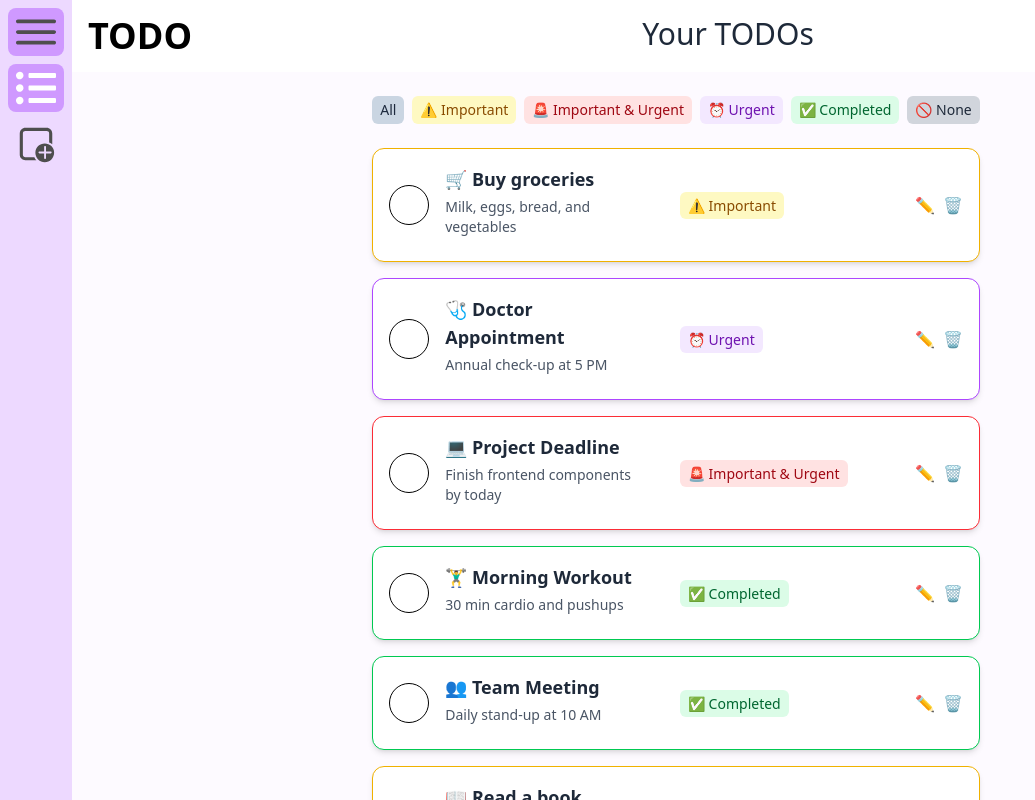
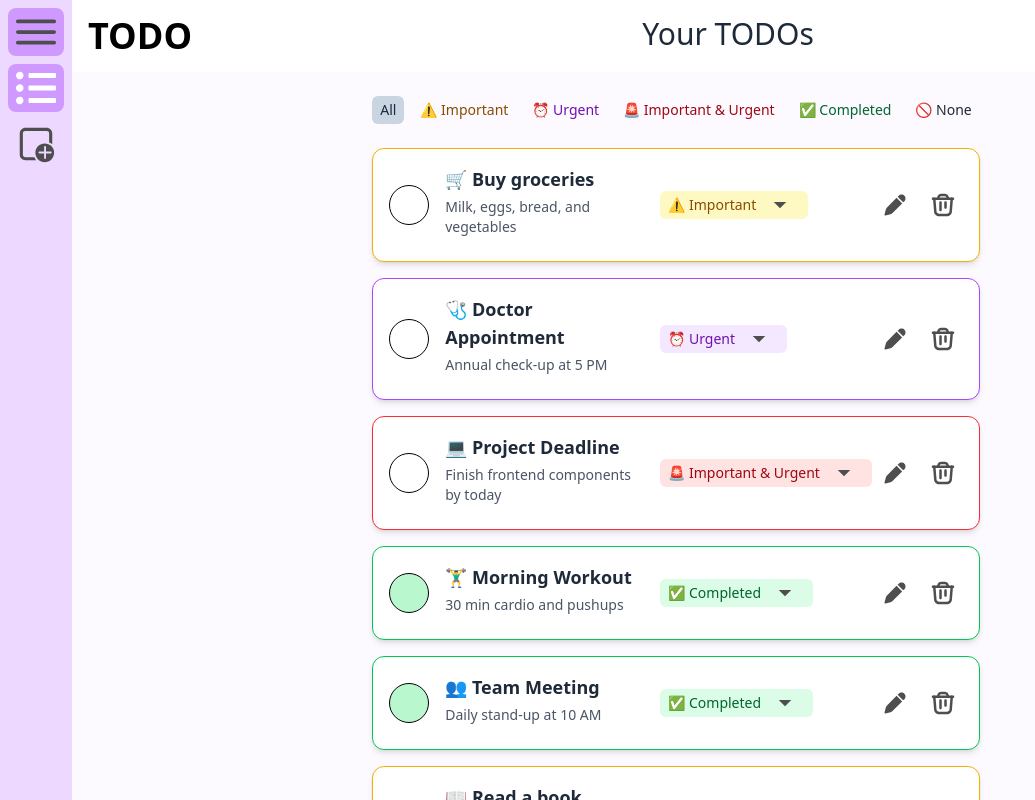
Before and after one commit to sahil-verma-9696/reactjs-todo-list, a React (Vite) app: page / in a window 1280 px wide. Shown: the whole page, without its empty margins (0-1035 px from the left). Built offline with nearby package versions, Linux system fonts and the light colour scheme.

Commit message:
final ui done

```diff
--- /dev/null
+++ b/src/components/icons/DownIcon.jsx
@@ -0,0 +1,11 @@
+import DownSvg from "../../assets/mingcute_down-line.svg?react";
+
+const DownIcon = () => {
+  return (
+    <span>
+      <DownSvg className="w-10 text-[#4E4E4E]" />
+    </span>
+  );
+};
+
+export default DownIcon;
--- /dev/null
+++ b/src/components/icons/EditIcon.jsx
@@ -0,0 +1,14 @@
+import EditSvg from "../../assets/fluent_edit-16-filled.svg?react";
+
+const EditIcon = ({ styles, ...props }) => {
+  return (
+    <div
+      {...props}
+      className={`h-fit w-fit rounded-lg cursor-pointer ${styles}`}
+    >
+      <EditSvg className="w-10 text-[#4E4E4E] hover:text-blue-500" />
+    </div>
+  );
+};
+
+export default EditIcon;
--- /dev/null
+++ b/src/components/icons/TrashIcon.jsx
@@ -0,0 +1,14 @@
+import TrashSvg from "../../assets/cuida_trash-outline.svg?react";
+
+const TrashIcon = ({ styles, ...props }) => {
+  return (
+    <div
+      {...props}
+      className={`h-fit w-fit  rounded-lg cursor-pointer ${styles}`}
+    >
+      <TrashSvg className="w-10 text-[#4E4E4E] hover:text-red-500" />
+    </div>
+  );
+};
+
+export default TrashIcon;
--- a/src/components/layout/Sidebar.jsx
+++ b/src/components/layout/Sidebar.jsx
@@ -1,5 +1,5 @@
 import React from "react";
-import HamburgerIcon from "../icons/Hamburger";
+import HamburgerIcon from "../icons/HamburgerIcon";
 import ListIcon from "../icons/ListIcon";
 import AddTodoIcon from "../icons/AddTodoIcon";
 const Sidebar = ({ setPage, page }) => {
--- a/src/components/ui/Label.jsx
+++ b/src/components/ui/Label.jsx
@@ -1,3 +1,52 @@
+const colorMap = {
+  yellow: {
+    text: "text-yellow-800",
+    bg: "bg-yellow-100",
+  },
+  purple: {
+    text: "text-purple-800",
+    bg: "bg-purple-100",
+  },
+  red: {
+    text: "text-red-800",
+    bg: "bg-red-100",
+  },
+  green: {
+    text: "text-green-800",
+    bg: "bg-green-100",
+  },
+  gray: {
+    text: "text-gray-800",
+    bg: "bg-gray-300",
+  },
+  slate: {
+    text: "text-slate-800",
+    bg: "bg-slate-300",
+  },
+};
+
+export function Label({
+  color = "gray",
+  active = false,
+  children,
+  className = "",
+  ...props
+}) {
+  const colorClasses = colorMap[color] || colorMap.gray;
+
+  return (
+    <span
+      {...props}
+      className={`flex items-center gap-1 w-fit cursor-pointer px-2 py-1 text-sm font-medium rounded-md
+        ${colorClasses.text} ${
+        active ? colorClasses.bg : "bg-transparent"
+      } ${className}`}
+    >
+      {children}
+    </span>
+  );
+}
+
 export function ImpLabel() {
   return (
     <span className="px-2 py-1 text-sm font-medium text-yellow-800 bg-yellow-100 rounded-md">
@@ -37,3 +86,10 @@ export function NoneLabel() {
     </span>
   );
 }
+export function AllLabel() {
+  return (
+    <span className="px-2 py-1 text-sm font-medium text-slate-800 bg-slate-300 rounded-md">
+      All
+    </span>
+  );
+}
--- /dev/null
+++ b/src/components/your-todo/Action.jsx
@@ -0,0 +1,14 @@
+import React from "react";
+import EditIcon from "../icons/EditIcon";
+import TrashIcon from "../icons/TrashIcon";
+
+const Action = () => {
+  return (
+    <div className="flex gap-2 items-center">
+      <EditIcon />
+      <TrashIcon />
+    </div>
+  );
+};
+
+export default Action;
--- /dev/null
+++ b/src/components/your-todo/CheckBox.jsx
@@ -0,0 +1,13 @@
+import React from "react";
+
+const CheckBox = ({ todo }) => {
+  return (
+    <div
+      className={`size-10 rounded-full border cursor-pointer ${
+        todo.label === "completed" ? "bg-green-200" : ""
+      }`}
+    ></div>
+  );
+};
+
+export default CheckBox;
--- /dev/null
+++ b/src/components/your-todo/LabelOptions.jsx
@@ -0,0 +1,25 @@
+import React from "react";
+import { Label } from "../ui/Label";
+import DownIcon from "../icons/DownIcon";
+
+const LabelOptions = ({ todo }) => {
+  const filterConfig = {
+    all: { emoji: "", text: "All", color: "slate" },
+    important: { emoji: "⚠️", text: "Important", color: "yellow" },
+    urgent: { emoji: "⏰", text: "Urgent", color: "purple" },
+    important_urgent: { emoji: "🚨", text: "Important & Urgent", color: "red" },
+    completed: { emoji: "✅", text: "Completed", color: "green" },
+    none: { emoji: "🚫", text: "None", color: "gray" },
+  };
+  return (
+    <div className="w-50 flex items-center">
+      <Label color={filterConfig[todo.label].color} active={true}>
+        {filterConfig[todo.label].emoji && `${filterConfig[todo.label].emoji} `}
+        <span className="text-nowrap">{filterConfig[todo.label].text}</span>
+        <DownIcon />
+      </Label>
+    </div>
+  );
+};
+
+export default LabelOptions;
--- /dev/null
+++ b/src/components/your-todo/Text.jsx
@@ -0,0 +1,16 @@
+import React from "react";
+
+const Text = ({ title, description }) => {
+  return (
+    <div className="w-50">
+      <h3 className="text-lg font-semibold text-gray-800 mb-1">
+        {title || "Title Not Found"}
+      </h3>
+      <p className="text-sm text-gray-600 mb-2">
+        {description || "Description Not Found"}
+      </p>
+    </div>
+  );
+};
+
+export default Text;
--- /dev/null
+++ b/src/components/your-todo/Todo.jsx
@@ -0,0 +1,49 @@
+import React from "react";
+import CheckBox from "./CheckBox";
+import Text from "./Text";
+import Action from "./Action";
+import LabelOptions from "./LabelOptions";
+
+const Todo = ({ todo }) => {
+  if (!todo) return <SkeletonTodo />;
+  const getBorderColor = {
+    important: "border-yellow-500",
+    urgent: "border-purple-500",
+    important_urgent: "border-red-500",
+    completed: "border-green-500",
+    none: "border-gray-400",
+  };
+
+  return (
+    <div
+      className={`cursor-pointer flex items-center justify-between bg-white shadow-md p-4 rounded-xl border hover:border-black hover:bg-purple-50 transition-all
+      ${getBorderColor[todo.label]}
+     `}
+    >
+      <div className="flex items-center gap-4 ">
+        <CheckBox todo={todo} />
+        <Text title={todo.title} description={todo.description} />
+      </div>
+      <LabelOptions todo={todo} />
+      <Action />
+    </div>
+  );
+};
+
+export default Todo;
+
+const SkeletonTodo = () => {
+  return (
+    <div className="animate-pulse bg-white shadow-md p-4 rounded-xl border border-gray-200 flex justify-between items-center">
+      <div className="flex items-center gap-4">
+        <div className="w-6 h-6 bg-gray-300 rounded" />
+        <div>
+          <div className="h-4 bg-gray-300 rounded w-32 mb-2"></div>
+          <div className="h-3 bg-gray-200 rounded w-48"></div>
+        </div>
+      </div>
+      <div className="h-4 w-20 bg-gray-300 rounded" />
+      <div className="h-6 w-6 bg-gray-300 rounded-full" />
+    </div>
+  );
+};
--- a/src/pages/YourTodos.jsx
+++ b/src/pages/YourTodos.jsx
@@ -1,106 +1,48 @@
 import React from "react";
 import { dummyTodos } from "../data/mockTodos";
-import {
-  CompLabel,
-  ImpLabel,
-  ImpUrgLabel,
-  NoneLabel,
-  UrgLabel,
-} from "../components/ui/Label";
+import { Label } from "../components/ui/Label"; // Your reusable Label
+import Todo from "../components/your-todo/Todo";
+
+const filterConfig = {
+  all: { emoji: "", text: "All", color: "slate" },
+  important: { emoji: "⚠️", text: "Important", color: "yellow" },
+  urgent: { emoji: "⏰", text: "Urgent", color: "purple" },
+  important_urgent: { emoji: "🚨", text: "Important & Urgent", color: "red" },
+  completed: { emoji: "✅", text: "Completed", color: "green" },
+  none: { emoji: "🚫", text: "None", color: "gray" },
+};
 
 const YourTodos = () => {
-  const handleEdit = (todo) => {
-    console.log("Edit clicked for:", todo);
-    // TODO: open modal / redirect / toggle edit state
-  };
+  const [filter, setFilter] = React.useState("all");
 
-  const handleDelete = (id) => {
-    console.log("Delete clicked for ID:", id);
-    // TODO: confirm + delete from list
-  };
-  // helper function to get border color
-  const getBorderColor = (label) => {
-    switch (label) {
-      case "important":
-        return "border-yellow-500";
-      case "urgent":
-        return "border-purple-500";
-      case "important_urgent":
-        return "border-red-500";
-      case "completed":
-        return "border-green-500";
-      case "none":
-      default:
-        return "border-gray-400";
-    }
+  const getFilteredTodos = () => {
+    if (filter === "all") return dummyTodos;
+    return dummyTodos.filter((todo) => todo.label === filter);
   };
 
   return (
     <div className="flex-1">
       <div className="w-fit mx-auto">
+        {/* Filter labels */}
         <section className="my-6 flex items-center flex-wrap gap-2">
-          <span className="px-2 py-1 text-sm font-medium text-slate-800 bg-slate-300 rounded-md">
-            All
-          </span>
-          <ImpLabel />
-          <ImpUrgLabel />
-          <UrgLabel />
-          <CompLabel />
-          <NoneLabel />
+          {Object.entries(filterConfig).map(([key, { emoji, text, color }]) => (
+            <Label
+              color={color}
+              active={filter === key}
+              key={key}
+              onClick={() => setFilter(key)}
+            >
+              {emoji && `${emoji} `}
+              {text}
+            </Label>
+          ))}
         </section>
 
+        {/* Filtered Todos */}
         <section className="grid grid-cols-1 gap-4">
-          {dummyTodos.map((todo) => {
-            return (
-              <div
-                key={todo.id}
-                className={`cursor-pointer flex items-center justify-between bg-white shadow-md p-4 rounded-xl border hover:border-[#7C3AED] transition-all
-                  ${getBorderColor(todo.label)}
-                 `}
-              >
-                <div className="flex items-center gap-4 ">
-                  <div className="size-10 rounded-full border cursor-pointer"></div>
-
-                  {/* Text */}
-                  <div className="w-50">
-                    <h3 className="text-lg font-semibold text-gray-800 mb-1">
-                      {todo.title}
-                    </h3>
-                    <p className="text-sm text-gray-600 mb-2">
-                      {todo.description}
-                    </p>
-                  </div>
-                </div>
-
-                {/* Label */}
-                <div className="w-50">
-                  {todo.label === "important" && <ImpLabel />}
-                  {todo.label === "urgent" && <UrgLabel />}
-                  {todo.label === "important_urgent" && <ImpUrgLabel />}
-                  {todo.label === "completed" && <CompLabel />}
-                  {todo.label === "none" && <NoneLabel />}
-                </div>
-
-                {/* Actions */}
-                <div className="flex gap-2">
-                  <button
-                    onClick={() => handleEdit(todo)}
-                    className="text-blue-600 hover:text-blue-800"
-                    title="Edit"
-                  >
-                    ✏️
-                  </button>
-                  <button
-                    onClick={() => handleDelete(todo.id)}
-                    className="text-red-600 hover:text-red-800"
-                    title="Delete"
-                  >
-                    🗑️
-                  </button>
-                </div>
-              </div>
-            );
-          })}
+          {getFilteredTodos().map((todo) => (
+            <Todo key={todo.id} todo={todo} />
+          ))}
         </section>
       </div>
     </div>
```
Also changed, not shown: src/assets/mingcute_down-line.svg, src/components/icons/HamburgerIcon.jsx (renamed from src/components/icons/Hamburger.jsx).
